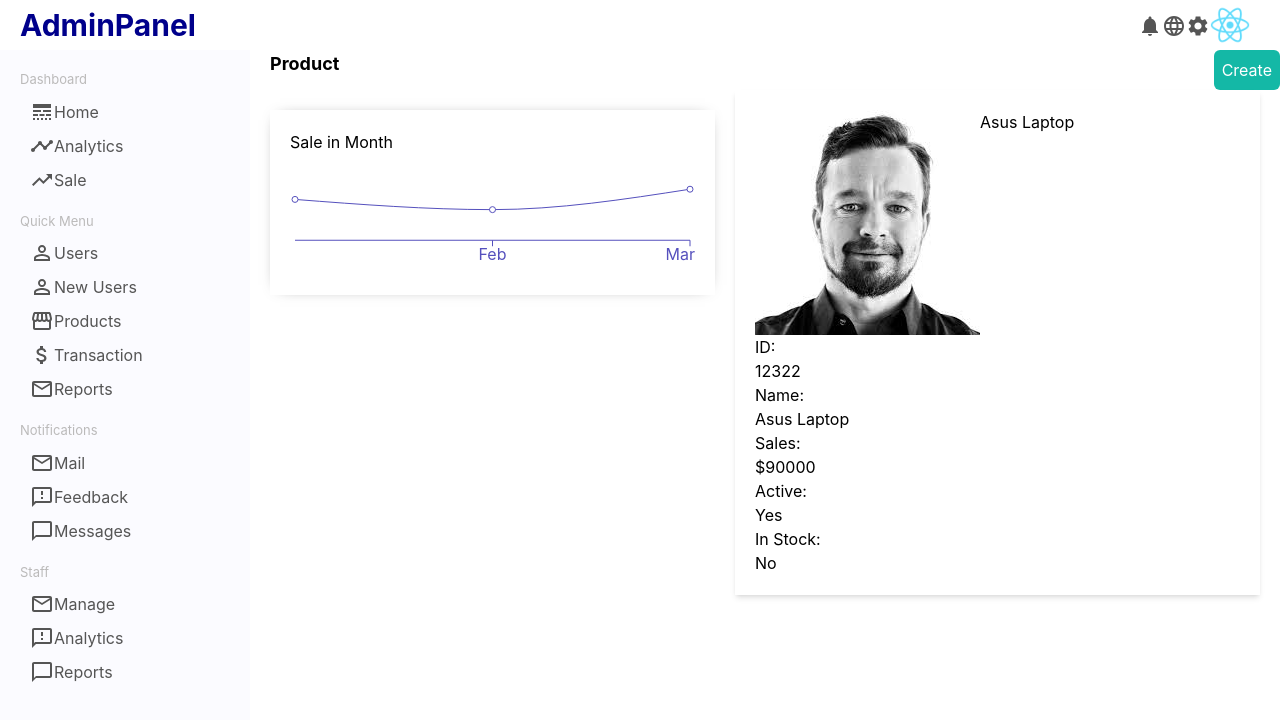
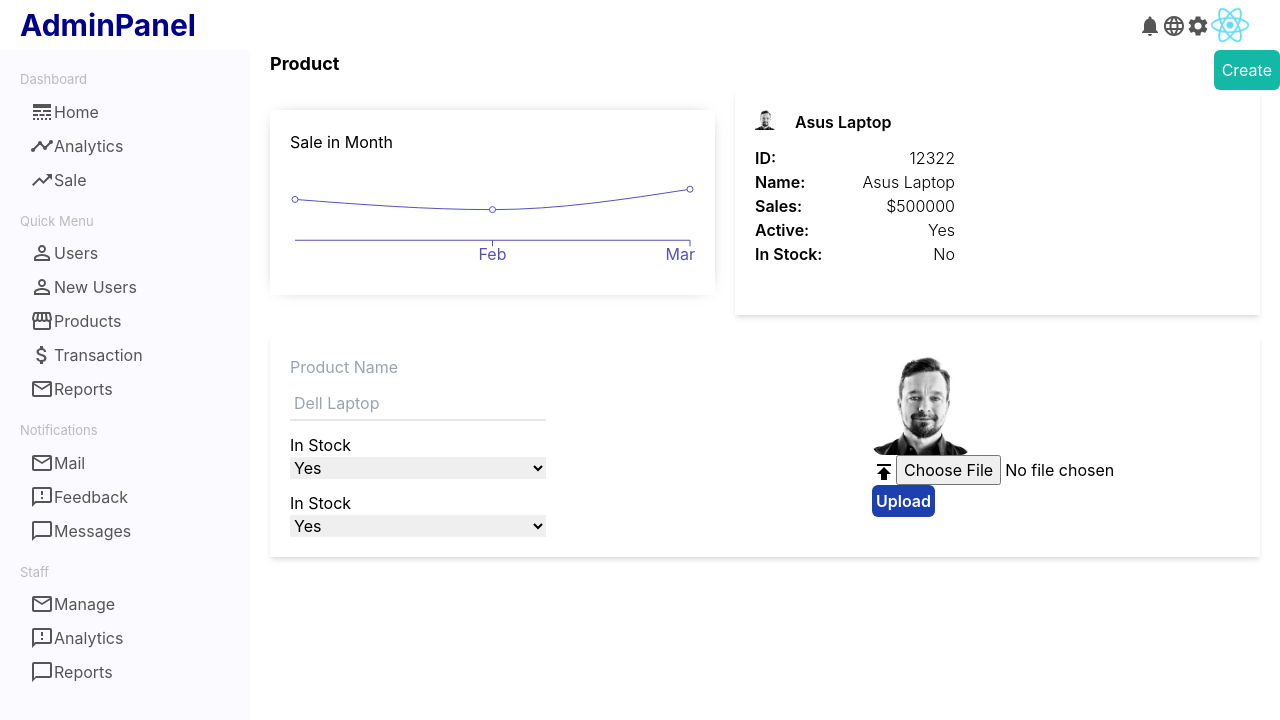
Before and after one commit to mesismart/CmsAdminPanel, a React (Create React App) app: page /products in a window 1280 px wide. Shown: the top 720 px of the page. Built offline with nearby package versions, Linux system fonts and the light colour scheme.

Commit message:
added procut screen

```diff
--- /dev/null
+++ b/src/CustomHooks/CounterHook.js
@@ -0,0 +1,22 @@
+import React, { useState } from "react";
+
+export default function useCounter(number = 0) {
+  const [value, SetValue] = useState(number);
+
+  const addClicked = () => {
+    console.log("add clicked");
+    SetValue((prev) => prev + 1);
+  };
+
+  const minetClicked = () => {
+    console.log("minet clicked");
+    SetValue((prev) => prev - 1);
+  };
+
+  const resetCount = () => {
+    console.log("resetCount clicked");
+    SetValue((prev) => prev - 1);
+  };
+
+  return { value, addClicked, minetClicked, resetCount };
+}
--- a/src/Pages/Products/Products.js
+++ b/src/Pages/Products/Products.js
@@ -2,6 +2,7 @@ import React from "react";
 import { Link } from "react-router-dom";
 import Chart from "./../../Components/Chart/Chart";
 import { productsData } from "./../../datas";
+import PublishIcon from "@mui/icons-material/Publish";
 
 export default function Products() {
   return (
@@ -22,36 +23,82 @@ export default function Products() {
             dataKey={"sales"}
           />
         </div>
-        <div className="flex-1 mr-5 p-5 shadow-md">
+        <div className=" flex-1 mr-5 p-5 shadow-md">
           <div className="flex align-middle">
-            <img src="/images/Profile/prof2.jfif" alt="" />
-            <span>Asus Laptop</span>
+            <img
+              className="w-5 h-5 rounded-t-md mr-5"
+              src="/images/Profile/prof2.jfif"
+              alt=""
+            />
+            <span className="font-semibold">Asus Laptop</span>
           </div>
 
-          <div>
-            <div>
-              <div>ID:</div>
-              <div>12322</div>
+          <div className="mt-3">
+            <div className="flex justify-between w-[200px]">
+              <div className="font-semibold">ID:</div>
+              <div className="font-light">12322</div>
             </div>
-            <div>
-              <div>Name: </div>
-              <div>Asus Laptop</div>
+            <div className="flex justify-between w-[200px]">
+              <div className="font-semibold">Name:</div>
+              <div className="font-light">Asus Laptop</div>
             </div>
-            <div>
-              <div>Sales: </div>
-              <div>$90000</div>
+            <div className="flex justify-between w-[200px]">
+              <div className="font-semibold">Sales:</div>
+              <div className="font-light">$500000</div>
             </div>
-            <div>
-              <div>Active: </div>
-              <div>Yes</div>
+            <div className="flex justify-between w-[200px]">
+              <div className="font-semibold">Active:</div>
+              <div className="font-light">Yes</div>
             </div>
-            <div>
-              <div>In Stock: </div>
-              <div>No</div>
+            <div className="flex justify-between w-[200px]">
+              <div className="font-semibold">In Stock:</div>
+              <div className="font-light">No</div>
             </div>
           </div>
         </div>
       </div>
+
+      <div className="p-5 m-5 shadow-md">
+        <form action="" className="flex justify-between">
+          <div className="flex flex-col">
+            <label className="mb-2 text-gray-400">Product Name</label>
+            <input
+              className="mb-3  p-1 border-b-2 outline-none"
+              type="text"
+              placeholder="Dell Laptop"
+            />
+
+            <label htmlFor="">In Stock</label>
+            <select className="mb-3" name="" id="inStock">
+              <option value="yes">Yes</option>
+              <option value="no">No</option>
+            </select>
+
+            <label htmlFor="">In Stock</label>
+            <select name="" id="inStock">
+              <option value="yes">Yes</option>
+              <option value="no">No</option>
+            </select>
+          </div>
+          <div className="flex-col justify-between">
+            <div className="">
+              <img
+                className="w-[100px] w-[100px] rounded-xl mr-5"
+                src="images/profile/prof2.jfif"
+                alt=""
+              />
+              <label>
+                <PublishIcon />
+              </label>
+              <input type="file" className="flex-none" name="" id="" />
+            </div>
+            <button className="border-none p-1 rounded-md bg-blue-800 text-white font-semibold cursor-pointer">
+              {" "}
+              Upload
+            </button>
+          </div>
+        </form>
+      </div>
     </div>
   );
 }
--- /dev/null
+++ b/src/Pages/Reports/Reports.jsx
@@ -0,0 +1,19 @@
+import React, { useState } from "react";
+import { Button } from "@mui/material";
+import useCounter from "../../CustomHooks/CounterHook";
+
+export default function Report() {
+  const { value, addClicked, minetClicked, resetCount } = useCounter(0);
+
+  return (
+    <div className="bg-blue-200 justify-center items-center">
+      <Button onClick={minetClicked} variant="contained">
+        -
+      </Button>
+      <span className="mx-10">{value}</span>
+      <Button onClick={addClicked} variant="contained">
+        +
+      </Button>
+    </div>
+  );
+}
--- a/src/Routes.js
+++ b/src/Routes.js
@@ -2,12 +2,14 @@ import Home from "./Pages/Home/Home";
 import UsersList from "./Pages/Users/UsersList";
 import NewUser from "./Pages/NewUser/NewUser";
 import Products from "./Pages/Products/Products";
+import Reports from "./Pages/Reports/Reports";
 
 let routes = [
   { path: "/", element: <Home /> },
   { path: "/users", element: <UsersList /> },
   { path: "/newUser", element: <NewUser /> },
   { path: "/products", element: <Products /> },
+  { path: "/Reports", element: <Reports /> },
 ];
 
 export default routes;
```
